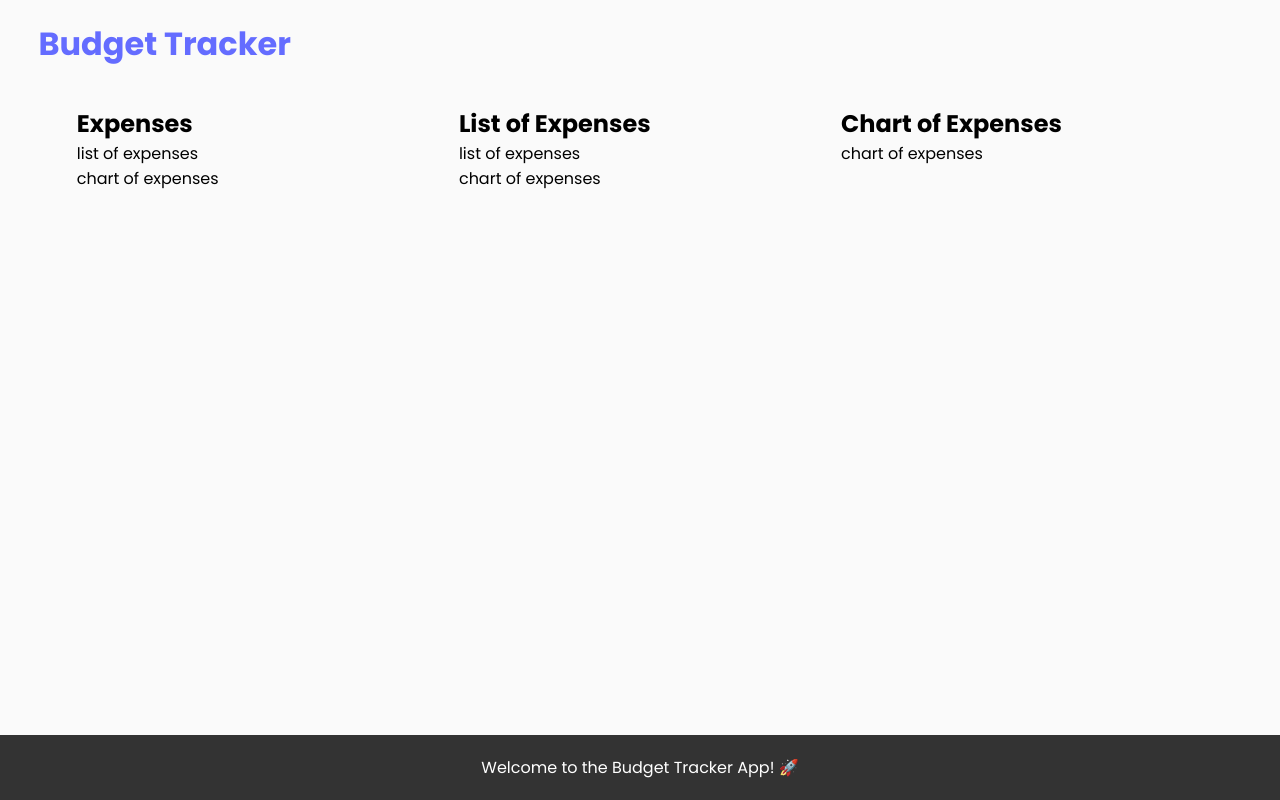
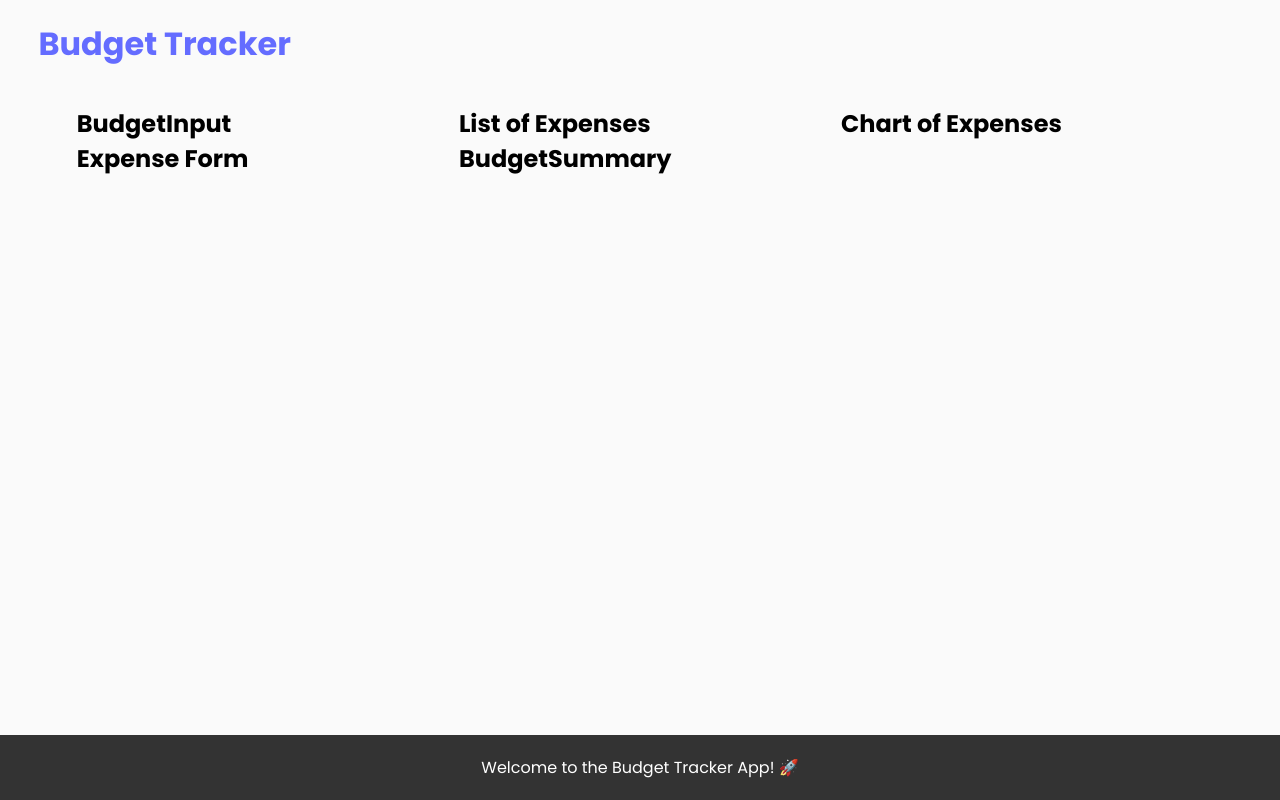
Before and after one commit to HseinKt/Brainwave_Matrix_Intern, a React (Vite) app: page /tracker in a window 1280 px wide. Built offline with nearby package versions, Linux system fonts and the light colour scheme.

Commit message:
Added BudgetTracker first structure

```diff
--- a/package.json
+++ b/package.json
@@ -10,7 +10,9 @@
     "preview": "vite preview"
   },
   "dependencies": {
+    "chart.js": "^4.4.9",
     "react": "^19.0.0",
+    "react-chartjs-2": "^5.3.0",
     "react-dom": "^19.0.0",
     "react-router-dom": "^7.5.1"
   },
--- a/src/CSS/BugetTracker.css
+++ b/src/CSS/BugetTracker.css
@@ -16,7 +16,6 @@
     padding: var(--padding-page);
     width: 100%;
 }
-
 .budget-tracker-data,
 .budget-tracker-list,
 .budget-tracker-chart {
--- /dev/null
+++ b/src/components/BudgetInput.jsx
@@ -0,0 +1,9 @@
+const BudgetInput = () => {
+    return (
+        <>
+            <h2>BudgetInput</h2>
+        </>
+     );
+}
+
+export default BudgetInput;
--- /dev/null
+++ b/src/components/BudgetSummary.jsx
@@ -0,0 +1,9 @@
+const BudgetSummary = () => {
+    return (
+        <>
+            <h2>BudgetSummary</h2>
+        </>
+     );
+}
+
+export default BudgetSummary;
--- a/src/components/Chart_of_expenses.jsx
+++ b/src/components/ExpenseChart.jsx
@@ -1,12 +1,11 @@
-const Chart_of_expenses = () => {
+const ExpenseChart = () => {
     return (
         <div>
             <h2>Chart of Expenses</h2>
             <div className="budget-tracker-chart">
-                chart of expenses
             </div>
         </div>
      );
 }
 
-export default Chart_of_expenses;
+export default ExpenseChart;
--- /dev/null
+++ b/src/components/ExpenseForm.jsx
@@ -0,0 +1,17 @@
+const ExpenseForm = () => {
+    return (
+        <>
+            <div>
+                <h2>Expense Form</h2>
+            </div>
+
+            <div className="budget-tracker-income">
+            </div>
+
+            <div className="budget-tracker-items">
+            </div>
+        </>
+     );
+}
+
+export default ExpenseForm;
--- a/src/components/List_of_expenses.jsx
+++ b/src/components/ExpenseList.jsx
@@ -1,15 +1,13 @@
-const List_of_expenses = () => {
+const ExpenseList = () => {
     return (
         <div>
             <h2>List of Expenses</h2>
             <div className="budget-tracker-list">
-                list of expenses
             </div>
             <div className="budget-tracker-chart">
-                chart of expenses
             </div>
         </div>
      );
 }
 
-export default List_of_expenses;
+export default ExpenseList;
--- a/src/components/Expenses.jsx
+++ /dev/null
@@ -1,15 +0,0 @@
-const Expenses = () => {
-    return (
-        <div className="budget-tracker-data-item">
-            <h2>Expenses</h2>
-            <div className="budget-tracker-list">
-                list of expenses
-            </div>
-            <div className="budget-tracker-chart">
-                chart of expenses
-            </div>
-        </div>
-     );
-}
-
-export default Expenses;
--- a/src/pages/BugetTracker.jsx
+++ b/src/pages/BugetTracker.jsx
@@ -1,10 +1,27 @@
 import { Link } from 'react-router-dom';
 import '../CSS/BugetTracker.css';
-import Expenses from '../components/Expenses';
-import List_of_expenses from '../components/list_of_expenses';
-import Chart_of_expenses from '../components/Chart_of_expenses';
+import { useState } from 'react';
+import ExpenseChart from '../components/ExpenseChart';
+import ExpenseList from '../components/ExpenseList';
+import ExpenseForm from '../components/ExpenseForm';
+import BudgetInput from '../components/BudgetInput';
+import BudgetSummary from '../components/BudgetSummary';
 
 const BugetTracker = () => {
+    const [budget, setBudget] = useState('');
+    const [expenses, setExpenses] = useState([]);
+
+    const handleAddExpense = (expense) => {
+        setExpenses([...expenses, expense]);
+    }
+
+    const handleDeleteExpense = (id) => {
+        const updatedExpenses = expenses.filter(expense => expense-id != id);
+        setExpenses(updatedExpenses);
+    }
+
+    const remaining = budget - expenses.reduce((acc, expense) => acc - expense.amount, budget);
+
     return (
         <div className="budget-tracker-container">
 
@@ -16,15 +33,17 @@ const BugetTracker = () => {
 
             <div className="budget-tracker-expenses">
                 <div className="budget-tracker-data">
-                    <Expenses/>
+                    <BudgetInput budget={budget} setBudget={setBudget}/>
+                    <ExpenseForm handleAddExpense={handleAddExpense}/>
                 </div>
 
                 <div className="budget-tracker-list">
-                    <List_of_expenses/>
+                    <ExpenseList expenses={expenses} handleDeleteExpense={handleDeleteExpense}/>
+                    <BudgetSummary budget={budget} remaining={remaining}/>
                 </div>
 
                 <div className="budget-tracker-chart">
-                    <Chart_of_expenses/>
+                    <ExpenseChart expenses={expenses}/>
                 </div>
             </div>
         </div>
```
Also changed, not shown: 1 other file (tests, documents, lock files or other folders).
